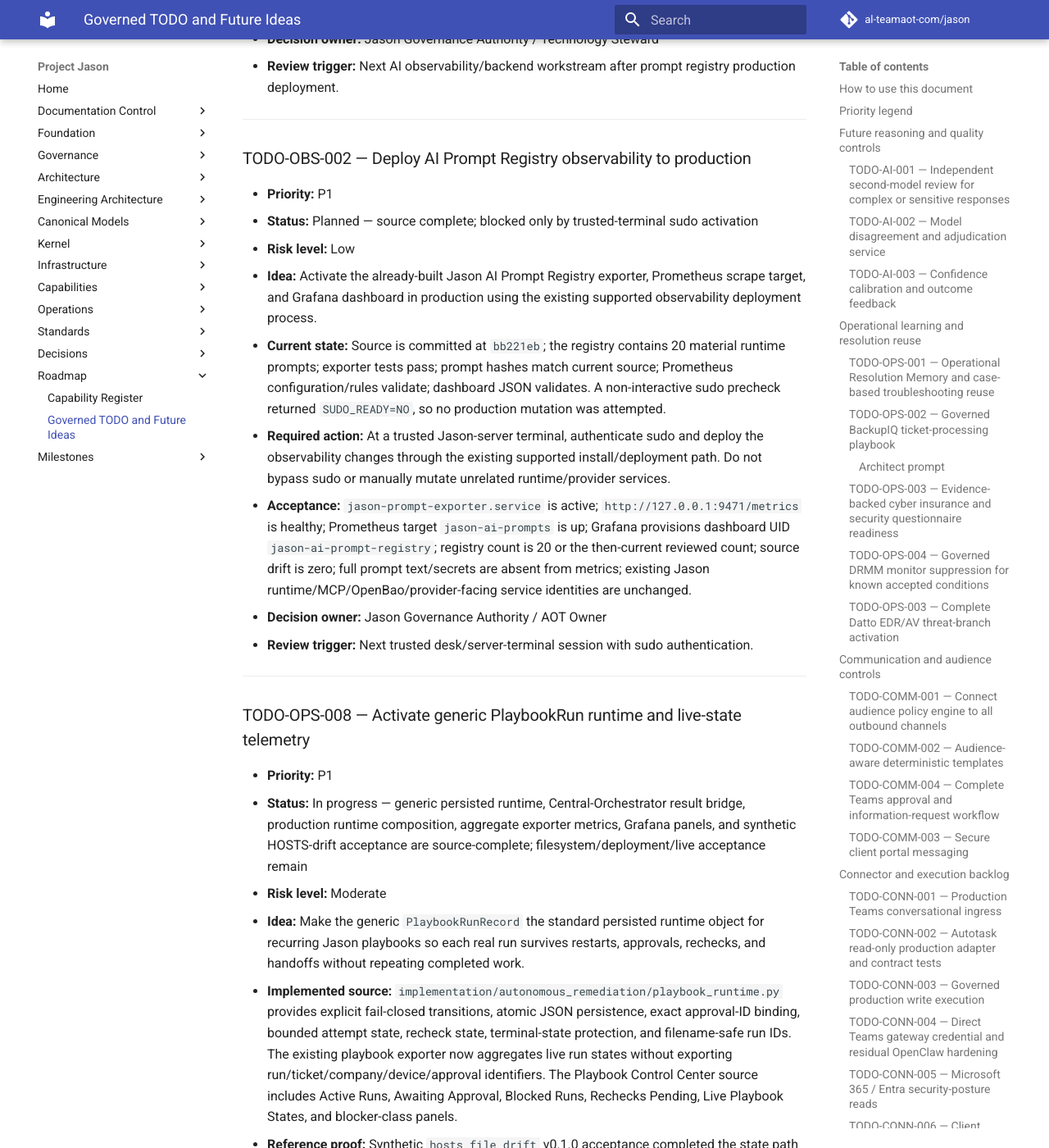
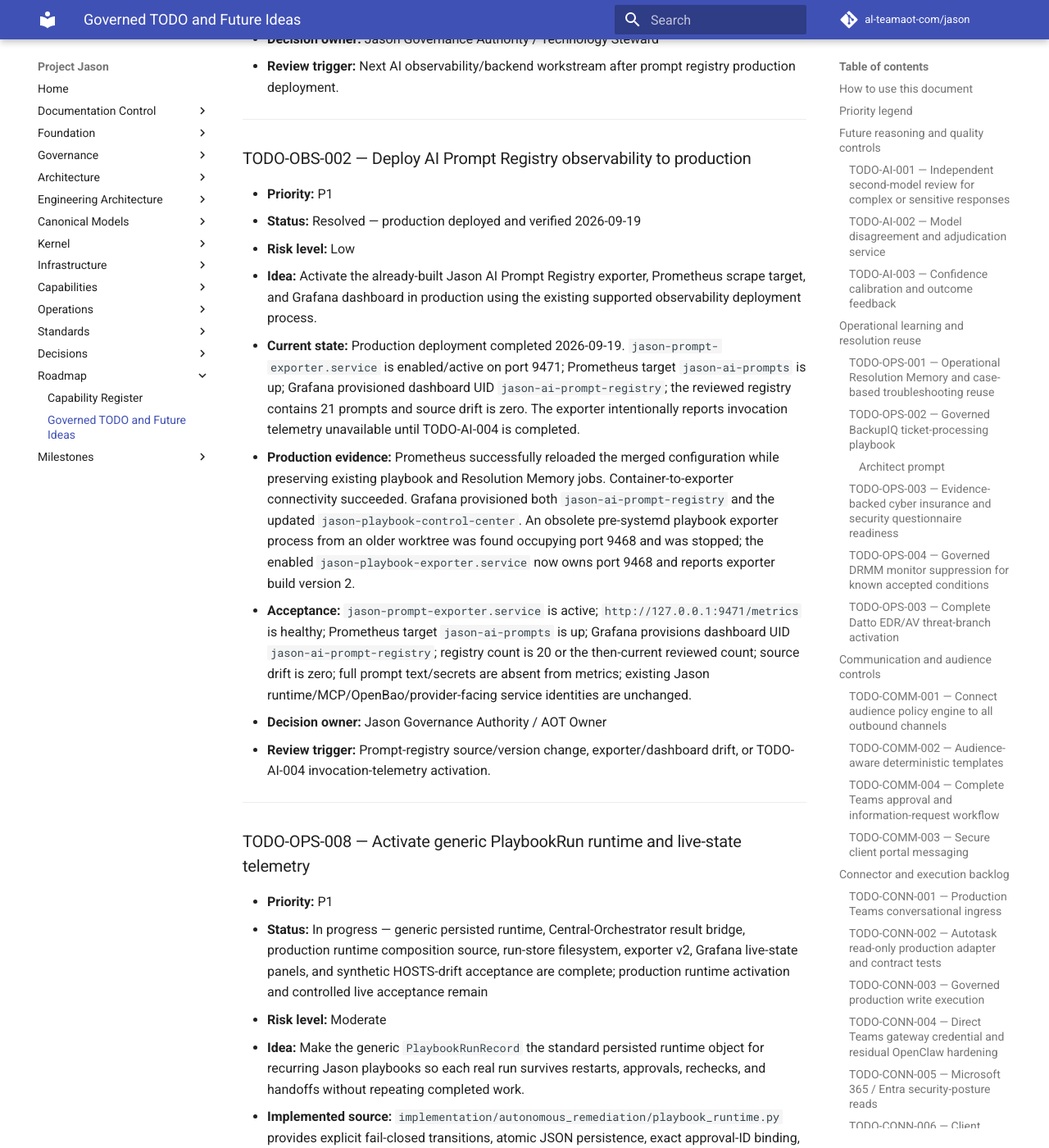
Before and after one commit to al-teamaot-com/jason, an MkDocs documentation site: the page built from docs/roadmaps/Project-Jason-TODO-and-Future-Ideas.md, in a window 1280 px wide and 1400 px high, scrolled down 36200 px. Shown: the whole window at 82% size. Built offline with MkDocs 1.6.1 and Material for MkDocs 9.7.7, drawn with Linux system fonts in a browser that asks for light colours; comment, search, counter and statistics services are not loaded; some of the changed text lies outside the part shown.

Commit message:
Record prompt and playbook observability deployment

```diff
--- a/docs/roadmaps/Project-Jason-TODO-and-Future-Ideas.md
+++ b/docs/roadmaps/Project-Jason-TODO-and-Future-Ideas.md
@@ -1000,26 +1000,26 @@
 ### TODO-OBS-002 — Deploy AI Prompt Registry observability to production
 
 - **Priority:** P1
-- **Status:** Planned — source complete; blocked only by trusted-terminal sudo activation
+- **Status:** Resolved — production deployed and verified 2026-09-19
 - **Risk level:** Low
 - **Idea:** Activate the already-built Jason AI Prompt Registry exporter, Prometheus scrape target, and Grafana dashboard in production using the existing supported observability deployment process.
-- **Current state:** Source is committed at `bb221eb`; the registry contains 20 material runtime prompts; exporter tests pass; prompt hashes match current source; Prometheus configuration/rules validate; dashboard JSON validates. A non-interactive sudo precheck returned `SUDO_READY=NO`, so no production mutation was attempted.
-- **Required action:** At a trusted Jason-server terminal, authenticate sudo and deploy the observability changes through the existing supported install/deployment path. Do not bypass sudo or manually mutate unrelated runtime/provider services.
+- **Current state:** Production deployment completed 2026-09-19. `jason-prompt-exporter.service` is enabled/active on port 9471; Prometheus target `jason-ai-prompts` is up; Grafana provisioned dashboard UID `jason-ai-prompt-registry`; the reviewed registry contains 21 prompts and source drift is zero. The exporter intentionally reports invocation telemetry unavailable until TODO-AI-004 is completed.
+- **Production evidence:** Prometheus successfully reloaded the merged configuration while preserving existing playbook and Resolution Memory jobs. Container-to-exporter connectivity succeeded. Grafana provisioned both `jason-ai-prompt-registry` and the updated `jason-playbook-control-center`. An obsolete pre-systemd playbook exporter process from an older worktree was found occupying port 9468 and was stopped; the enabled `jason-playbook-exporter.service` now owns port 9468 and reports exporter build version 2.
 - **Acceptance:** `jason-prompt-exporter.service` is active; `http://127.0.0.1:9471/metrics` is healthy; Prometheus target `jason-ai-prompts` is up; Grafana provisions dashboard UID `jason-ai-prompt-registry`; registry count is 20 or the then-current reviewed count; source drift is zero; full prompt text/secrets are absent from metrics; existing Jason runtime/MCP/OpenBao/provider-facing service identities are unchanged.
 - **Decision owner:** Jason Governance Authority / AOT Owner
-- **Review trigger:** Next trusted desk/server-terminal session with sudo authentication.
+- **Review trigger:** Prompt-registry source/version change, exporter/dashboard drift, or TODO-AI-004 invocation-telemetry activation.
 
 ---
 
 ### TODO-OPS-008 — Activate generic PlaybookRun runtime and live-state telemetry
 
 - **Priority:** P1
-- **Status:** In progress — generic persisted runtime, Central-Orchestrator result bridge, production runtime composition, aggregate exporter metrics, Grafana panels, and synthetic HOSTS-drift acceptance are source-complete; filesystem/deployment/live acceptance remain
+- **Status:** In progress — generic persisted runtime, Central-Orchestrator result bridge, production runtime composition source, run-store filesystem, exporter v2, Grafana live-state panels, and synthetic HOSTS-drift acceptance are complete; production runtime activation and controlled live acceptance remain
 - **Risk level:** Moderate
 - **Idea:** Make the generic `PlaybookRunRecord` the standard persisted runtime object for recurring Jason playbooks so each real run survives restarts, approvals, rechecks, and handoffs without repeating completed work.
 - **Implemented source:** `implementation/autonomous_remediation/playbook_runtime.py` provides explicit fail-closed transitions, atomic JSON persistence, exact approval-ID binding, bounded attempt state, recheck state, terminal-state protection, and filename-safe run IDs. The existing playbook exporter now aggregates live run states without exporting run/ticket/company/device/approval identifiers. The Playbook Control Center source includes Active Runs, Awaiting Approval, Blocked Runs, Rechecks Pending, Live Playbook States, and blocker-class panels.
 - **Reference proof:** Synthetic `hosts_file_drift` v0.1.0 acceptance completed the state path through identification, diagnosis, decision, approval, remediation, verification, and completion with no provider call or production remediation. Combined tests passed on 2026-09-19.
-- **Remaining work:** Activate writable `/var/lib/jason/playbooks/runs` ownership for the runtime writer; deploy exporter/dashboard changes through the supported observability path; connect a selected recurring workflow to call the already-composed coordinator/bridge; decide migration/adaptation of the existing Datto EDR/AV playbook-specific state object; then perform one controlled live playbook acceptance.
+- **Remaining work:** Deploy/activate the already-composed PlaybookRun coordinator inside the production runtime without overwriting unrelated dirty runtime changes; connect one selected recurring workflow to call the coordinator/bridge; decide migration/adaptation of the existing Datto EDR/AV playbook-specific state object; then perform one controlled live playbook acceptance.
 - **Safety:** The generic runtime is state only and grants no execution authority. All provider operations remain governed by Central Orchestrator policy, client isolation, approvals, disruption rules, and `direct_provider_access=false`.
 - **Acceptance:** A real selected ticket creates one durable run, resumes after a process/session boundary without repeating completed steps, binds exact approvals, schedules/re-enters a recheck without duplicates when required, reaches verified terminal state or escalation, and appears in Grafana aggregate live-state metrics without leaking sensitive identifiers.
 - **Decision owner:** Jason Governance Authority / AOT Owner
```
Also changed, not shown: docs/architecture/Jason-Generic-Playbook-Run-Runtime.md (+4 -0 lines), docs/operations/Jason-AI-Prompt-Registry.md (+4 -0 lines).
